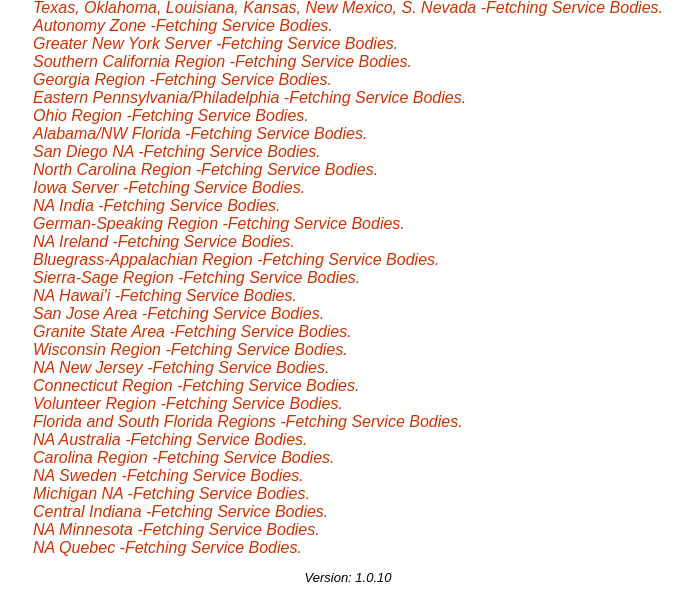
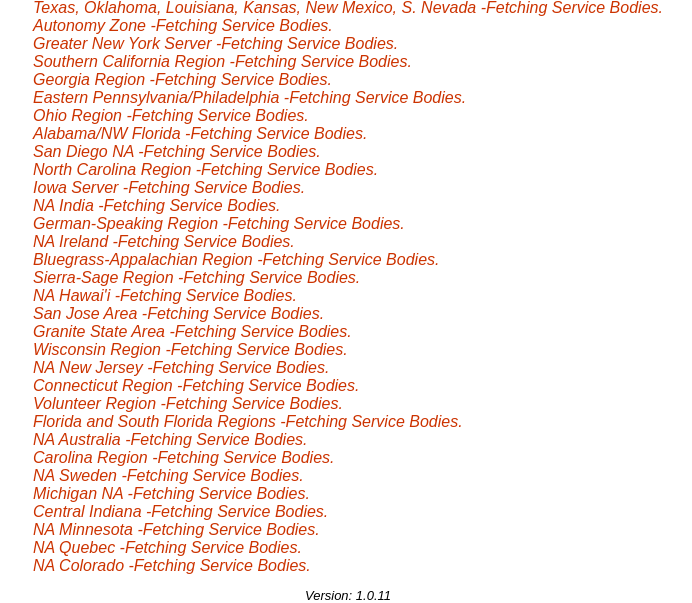
Before and after one commit to bmlt-enabled/tally, a PHP site: page / in a window 1280 px wide. Shown: the part 399-1002 px from the top of the page, without its empty margins (292-984 px from the left). Before the commit the page ends 981 px from the top, so only its background shows below. Run offline with PHP 8.4, Linux system fonts and the light colour scheme; data that the repository does not hold is empty; some libraries are stand-ins or nearby versions.

Commit message:
1.0.11 Release. Adds Colorado.

```diff
--- a/index.php
+++ b/index.php
@@ -27,7 +27,7 @@
 $url = isset ( $_GET["callURI"] ) ? $_GET["callURI"] : "";
 $error_message = "";
 
-define ( "__VERSION", "1.0.10" );
+define ( "__VERSION", "1.0.11" );
 
 if ( isset ( $_GET["GetVersion"] ) )
     {
--- a/rootServerList.json
+++ b/rootServerList.json
@@ -29,5 +29,6 @@
 {"name":"Michigan NA","rootURL":"http://michigan-na.org/bmlt/"},
 {"name":"Central Indiana","rootURL":"https://centralindianana.org/main_server/"},
 {"name":"NA Minnesota","rootURL":"https://www.naminnesota.org/bmlt/main_server/"},
-{"name":"NA Quebec","rootURL":"http://membres.naquebec.org/reunions/main_server/"}
+{"name":"NA Quebec","rootURL":"http://membres.naquebec.org/reunions/main_server/"},
+{"name":"NA Colorado","rootURL":"http://nacolorado.org/meetingList/main_server/"}
 ]
```
Also changed, not shown: README.md.
